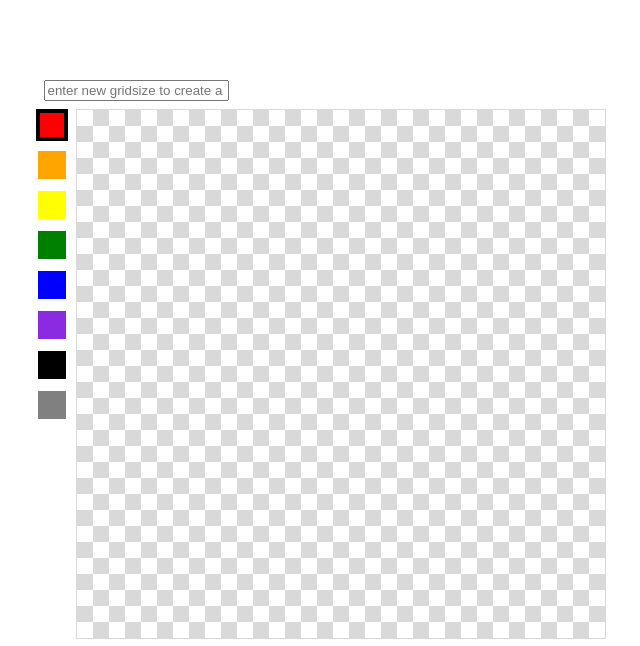
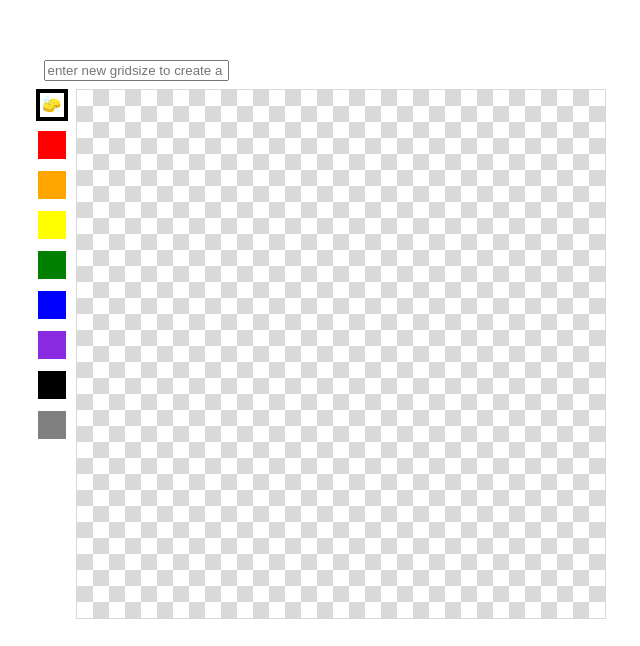
Before and after one commit to jancschubert/odin-etch-a-sketch, a plain HTML site: page index.html in a window 1280 px wide. Shown: the part 154-800 px from the top of the page, without its empty margins (504-1144 px from the left). Drawn offline with Linux system fonts and the light colour scheme.

Commit message:
Implement eraser functionality with separate button

```diff
--- a/etch-a-sketch.js
+++ b/etch-a-sketch.js
@@ -84,7 +84,12 @@ function onNewGridSizeEntered(e) {
 }
 
 function onPotClicked(e) {
-    selectedColor = getComputedStyle(e.target).backgroundColor;
+
+    if (e.target.classList.contains('eraser')) {
+        selectedColor = 'transparent';
+    } else {
+        selectedColor = getComputedStyle(e.target).backgroundColor;
+    }
     colorPots.forEach(pot => pot.classList.remove('selected'));
     e.target.classList.add('selected');
 }
--- a/index.html
+++ b/index.html
@@ -14,6 +14,7 @@
         </form>
         <div class="main">
             <div id="palette">
+                <div class="color-pot eraser">🧽</div>
                 <div class="color-pot color-1"></div>
                 <div class="color-pot color-2"></div>
                 <div class="color-pot color-3"></div>
--- a/style.css
+++ b/style.css
@@ -84,10 +84,16 @@ body {
 }
 
 .color-pot {
-    background: red;
     border: 2px solid white;
     width: 32px;
     height: 32px;
+}
+
+.eraser {
+    display: flex;
+    justify-content: center;
+    align-items: center;
+    cursor: default;
 }
 
 .color-pot.selected {
```
